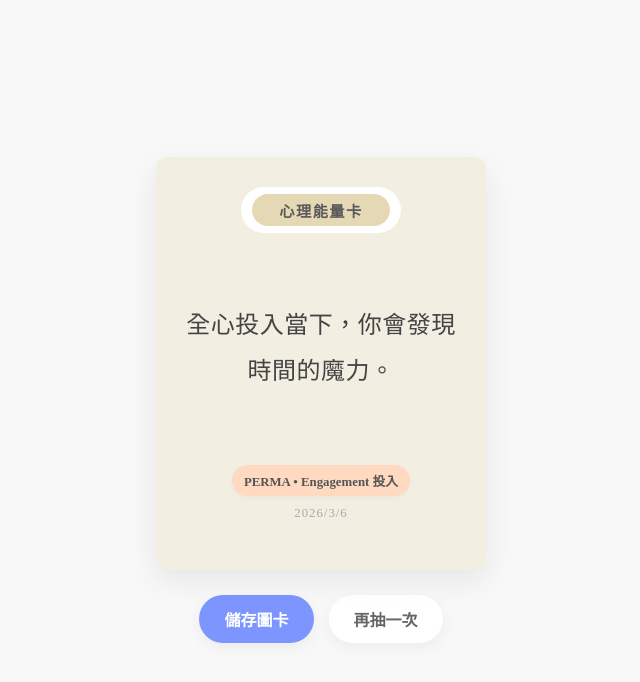
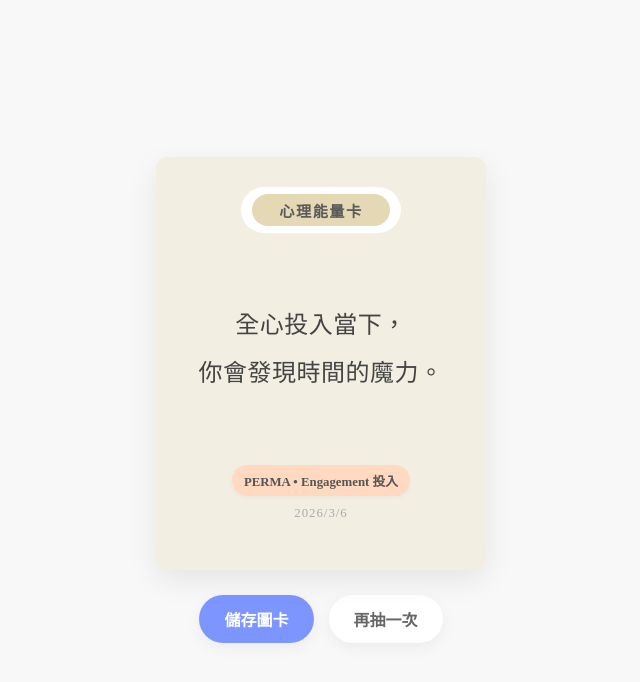
Before and after one commit to Brian948-cloud/perma-energy-card, a plain HTML site: page index.html in a window 1280 px wide. Both pictures are taken after a click on the button "抽一張卡". Shown: the whole page, without its empty margins (319-959 px from the left). Drawn offline with nearby package versions, Linux system fonts and the light colour scheme.

Commit message:
Update index.html

```diff
--- a/index.html
+++ b/index.html
@@ -6,7 +6,6 @@
   <meta name="apple-mobile-web-app-status-bar-style" content="default">
   <meta name="apple-mobile-web-app-title" content="心理能量卡">
   <link rel="apple-touch-icon" href="https://via.placeholder.com/180/e5d8b5/5a5a5a?text=能量卡">
-
   <meta name="viewport" content="width=device-width, initial-scale=1.0, maximum-scale=1.0, user-scalable=no">
   <title>心理能量卡</title>
 
@@ -32,7 +31,6 @@
       -webkit-tap-highlight-color: transparent;
     }
 
-    /* 嚴格執行 IG 4:5 比例 */
     #capture-area {
       background-color: var(--bg-main);
       width: 330px;
@@ -76,10 +74,11 @@
 
     .quote-display {
       font-size: 1.5rem;
-      line-height: 1.9;
+      line-height: 2; /* 稍微增加行高，讓兩行文字更有呼吸感 */
       font-weight: 500;
       color: #444;
       letter-spacing: 0.5px;
+      white-space: pre-line; /* 關鍵修正：允許識別換行符號 */
     }
 
     .footer-area {
@@ -89,21 +88,18 @@
       min-height: 70px;
     }
 
-    /* 修正重點：強制單行顯示 */
     .category-tag {
       display: inline-block;
       padding: 6px 12px;
       border-radius: 20px;
-      font-size: 0.8rem; /* 稍微縮小字體以利單行容納 */
+      font-size: 0.8rem;
       font-weight: 700;
       color: #555;
       margin-bottom: 6px;
       box-shadow: 0 2px 5px rgba(0,0,0,0.03);
-
-      white-space: nowrap;    /* 強制不換行 */
-      overflow: hidden;       /* 溢出隱藏 */
-      max-width: 90%;         /* 限制寬度 */
-      text-overflow: clip;    /* 溢出時直接截斷而非省略號，保持簡潔 */
+      white-space: nowrap;
+      overflow: hidden;
+      max-width: 90%;
     }
 
     .date-display { color: #aaa; font-size: 0.8rem; letter-spacing: 1px; }
@@ -131,6 +127,7 @@
   </style>
 
   <script>
+    // PWA 跳轉修正
     (function(document,navigator,standalone) {
       if ((standalone in navigator) && navigator[standalone]) {
         var curnode, location=document.location, stop=/^(a|html)$/i;
@@ -176,28 +173,28 @@
 <script>
   const permaColors = { "P": "var(--color-p)", "E": "var(--color-e)", "R": "var(--color-r)", "M": "var(--color-m)", "A": "var(--color-a)" };
 
-  // 20 張能量語句
+  // 已將金句改為兩行排版，使用 \n 進行換行
   const quotes = [
-    { text: "今天的每一份好心情，都是珍貴的禮物。", cat: "PERMA • Positive Emotions 正向情緒", type: "P" },
-    { text: "允許自己休息，也是前進的一部分。", cat: "PERMA • Positive Emotions 正向情緒", type: "P" },
-    { text: "發現生活中的微小美好，就是幸福的開始。", cat: "PERMA • Positive Emotions 正向情緒", type: "P" },
-    { text: "感受當下的呼吸，讓心平靜下來。", cat: "PERMA • Positive Emotions 正向情緒", type: "P" },
-    { text: "全心投入當下，你會發現時間的魔力。", cat: "PERMA • Engagement 投入", type: "E" },
-    { text: "專注於你喜愛的事，內心會充滿力量。", cat: "PERMA • Engagement 投入", type: "E" },
-    { text: "在挑戰中找到樂趣，就是一種成長。", cat: "PERMA • Engagement 投入", type: "E" },
-    { text: "沉浸在創作的時刻，靈魂會發光。", cat: "PERMA • Engagement 投入", type: "E" },
-    { text: "一個溫暖的問候，能建立深厚的連結。", cat: "PERMA • Relationships 人際關係", type: "R" },
-    { text: "學會傾聽他人，也學會傾聽自己。", cat: "PERMA • Relationships 人際關係", type: "R" },
-    { text: "真誠的讚美，是人與人之間最美的橋樑。", cat: "PERMA • Relationships 人際關係", type: "R" },
-    { text: "即使意見不同，我們依然可以互相尊重。", cat: "PERMA • Relationships 人際關係", type: "R" },
-    { text: "明白行為背後的意義，讓每一步更有力。", cat: "PERMA • Meaning 意義", type: "M" },
-    { text: "你的存在，本身就是一個獨特的意義。", cat: "PERMA • Meaning 意義", type: "M" },
-    { text: "幫助他人，也能讓自己的內心更豐盛。", cat: "PERMA • Meaning 意義", type: "M" },
-    { text: "在瑣碎的日常中，尋找值得堅持的價值。", cat: "PERMA • Meaning 意義", type: "M" },
-    { text: "今天的一小步，也是邁向成長的重要一步。", cat: "PERMA • Accomplishment 成就", type: "A" },
-    { text: "感謝自己今天的努力，你已經做得很好了。", cat: "PERMA • Accomplishment 成就", type: "A" },
-    { text: "完成一件小事，就是給自己最好的肯定。", cat: "PERMA • Accomplishment 成就", type: "A" },
-    { text: "失敗只是暫時的停留，你可以再次出發。", cat: "PERMA • Accomplishment 成就", type: "A" }
+    { text: "今天的每一份好心情，\n都是珍貴的禮物。", cat: "PERMA • Positive Emotions 正向情緒", type: "P" },
+    { text: "允許自己休息，\n也是前進的一部分。", cat: "PERMA • Positive Emotions 正向情緒", type: "P" },
+    { text: "發現生活中的微小美好，\n就是幸福的開始。", cat: "PERMA • Positive Emotions 正向情緒", type: "P" },
+    { text: "感受當下的呼吸，\n讓心平靜下來。", cat: "PERMA • Positive Emotions 正向情緒", type: "P" },
+    { text: "全心投入當下，\n你會發現時間的魔力。", cat: "PERMA • Engagement 投入", type: "E" },
+    { text: "專注於你喜愛的事，\n內心會充滿力量。", cat: "PERMA • Engagement 投入", type: "E" },
+    { text: "在挑戰中找到樂趣，\n就是一種成長。", cat: "PERMA • Engagement 投入", type: "E" },
+    { text: "沉浸在創作的時刻，\n靈魂會發光。", cat: "PERMA • Engagement 投入", type: "E" },
+    { text: "一個溫暖的問候，\n能建立深厚的連結。", cat: "PERMA • Relationships 人際關係", type: "R" },
+    { text: "學會傾聽他人，\n也學會傾聽自己。", cat: "PERMA • Relationships 人際關係", type: "R" },
+    { text: "真誠的讚美，\n是人與人之間最美的橋樑。", cat: "PERMA • Relationships 人際關係", type: "R" },
+    { text: "即使意見不同，\n我們依然可以互相尊重。", cat: "PERMA • Relationships 人際關係", type: "R" },
+    { text: "明白行為背後的意義，\n讓每一步更有力。", cat: "PERMA • Meaning 意義", type: "M" },
+    { text: "你的存在，\n本身就是一個獨特的意義。", cat: "PERMA • Meaning 意義", type: "M" },
+    { text: "幫助他人，\n也能讓自己的內心更豐盛。", cat: "PERMA • Meaning 意義", type: "M" },
+    { text: "在瑣碎的日常中，\n尋找值得堅持的價值。", cat: "PERMA • Meaning 意義", type: "M" },
+    { text: "今天的一小步，\n也是邁向成長的重要一步。", cat: "PERMA • Accomplishment 成就", type: "A" },
+    { text: "感謝自己今天的努力，\n你已經做得很好了。", cat: "PERMA • Accomplishment 成就", type: "A" },
+    { text: "完成一件小事，\n就是給自己最好的肯定。", cat: "PERMA • Accomplishment 成就", type: "A" },
+    { text: "失敗只是暫時的停留，\n你可以再次出發。", cat: "PERMA • Accomplishment 成就", type: "A" }
   ];
 
   function drawCard() {
```
